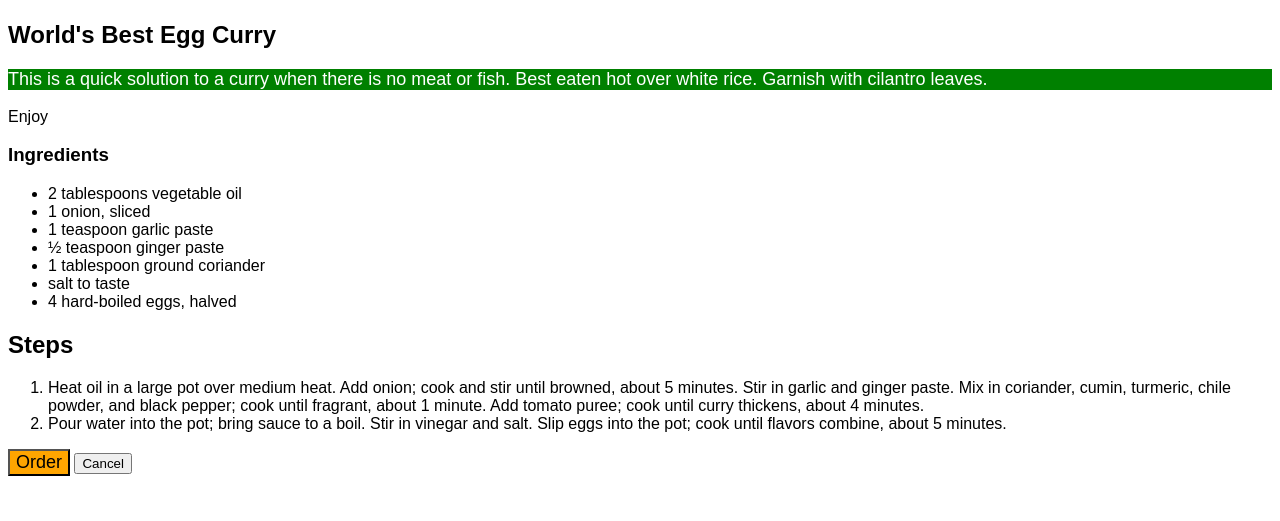
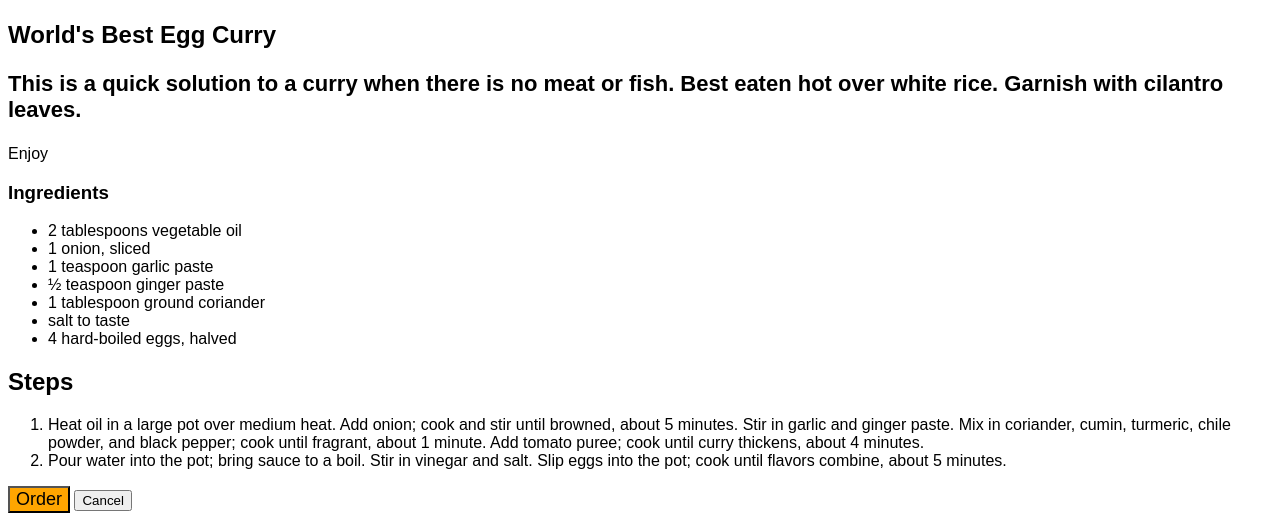
Before and after one commit to Akullah/odin-recipes, a plain HTML site: page recipes/eggcurry.html in a window 1280 px wide. Shown: the part 383-904 px from the top of the page. Before the commit the page ends 867 px from the top, so only its background shows below. Drawn offline with Linux system fonts and the light colour scheme.

Commit message:
Added class and ID selectors

```diff
--- a/recipes/eggcurry.html
+++ b/recipes/eggcurry.html
@@ -5,22 +5,17 @@
     <meta name="viewport" content="width=device-width, initial-scale=1.0">
     <title>Eggcurry</title>
     <link rel="stylesheet" href="style.css">
-    <style>
-        p {
-          background-color: green;
-          color: white;
-          font-size: 18px;
-        }
-      </style>
+
 </head>
 <body>
     <h1>Eggcurry</h1>
     <img src="https://www.allrecipes.com/thmb/U_n6TE68tc4dYrjAsnG_ki2ei2k=/750x0/filters:no_upscale():max_bytes(150000):strip_icc():format(webp)/3663691-1db2218c7c7c4669bf9825ea2a4de509.jpg">
 
     <h2>World's Best Egg Curry</h2>
-    <p>This is a quick solution to a curry when there is no meat or fish. Best eaten hot over white rice. Garnish with cilantro leaves.</p>
+    <p class="bold">This is a quick solution to a curry when there is no meat or fish. Best eaten hot over white rice. Garnish with cilantro leaves.</p>
     <div>Enjoy</div>
     <h3>Ingredients</h3>
+    <div id="ing">
 
     <ul>
 
@@ -33,6 +28,7 @@
         <li>4 hard-boiled eggs, halved</li>
 
     </ul>
+    </div>
 
 
     <h2>Steps</h2>
```
